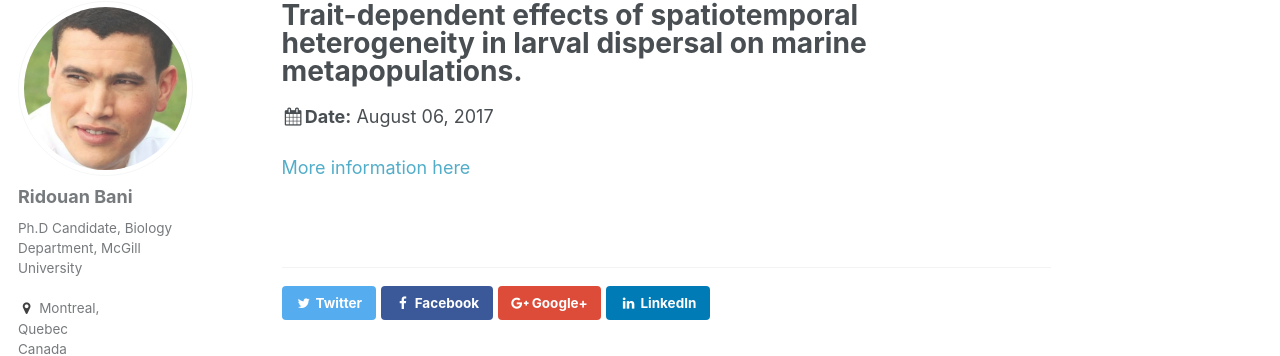
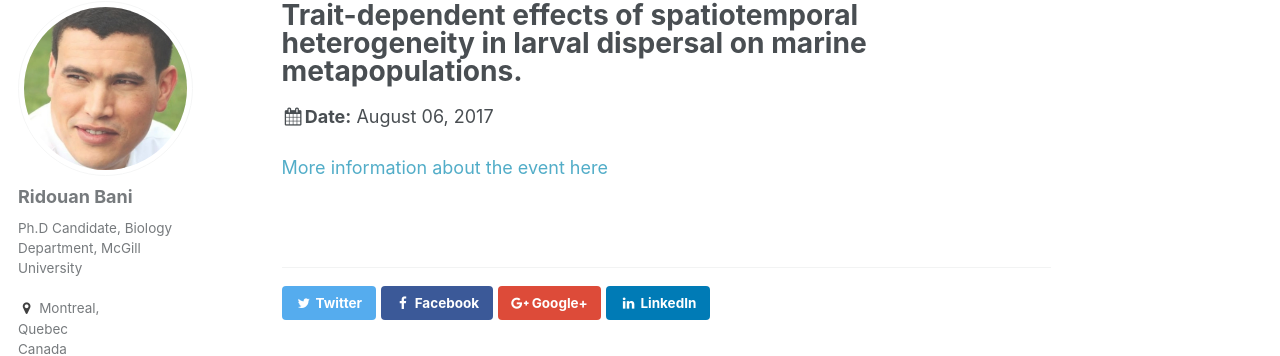
Before and after one commit to RidouanBani/RidouanBani.github.io, a Jekyll site: the page built from _talks/2017-08-06-ESA_2017.md, in a window 1280 px wide. Shown: the part 117-473 px from the top of the page. Built offline with Jekyll 4.4.1, drawn with Linux system fonts in a browser that asks for light colours; some web fonts are replaced.

Commit message:
Update 2017-08-06-ESA_2017.md

```diff
--- a/_talks/2017-08-06-ESA_2017.md
+++ b/_talks/2017-08-06-ESA_2017.md
@@ -7,4 +7,4 @@ venue: "Ecological Society of America (ESA) 102st annual meeting August 6-11, 20
 date: 2017-08-06
 location: "Portland, OR, USA"
 ---
-[More information here](https://www.esa.org/portland/#.W6xTOHtKiM8)
+[More information about the event here](https://www.esa.org/portland/#.W6xTOHtKiM8)
```
